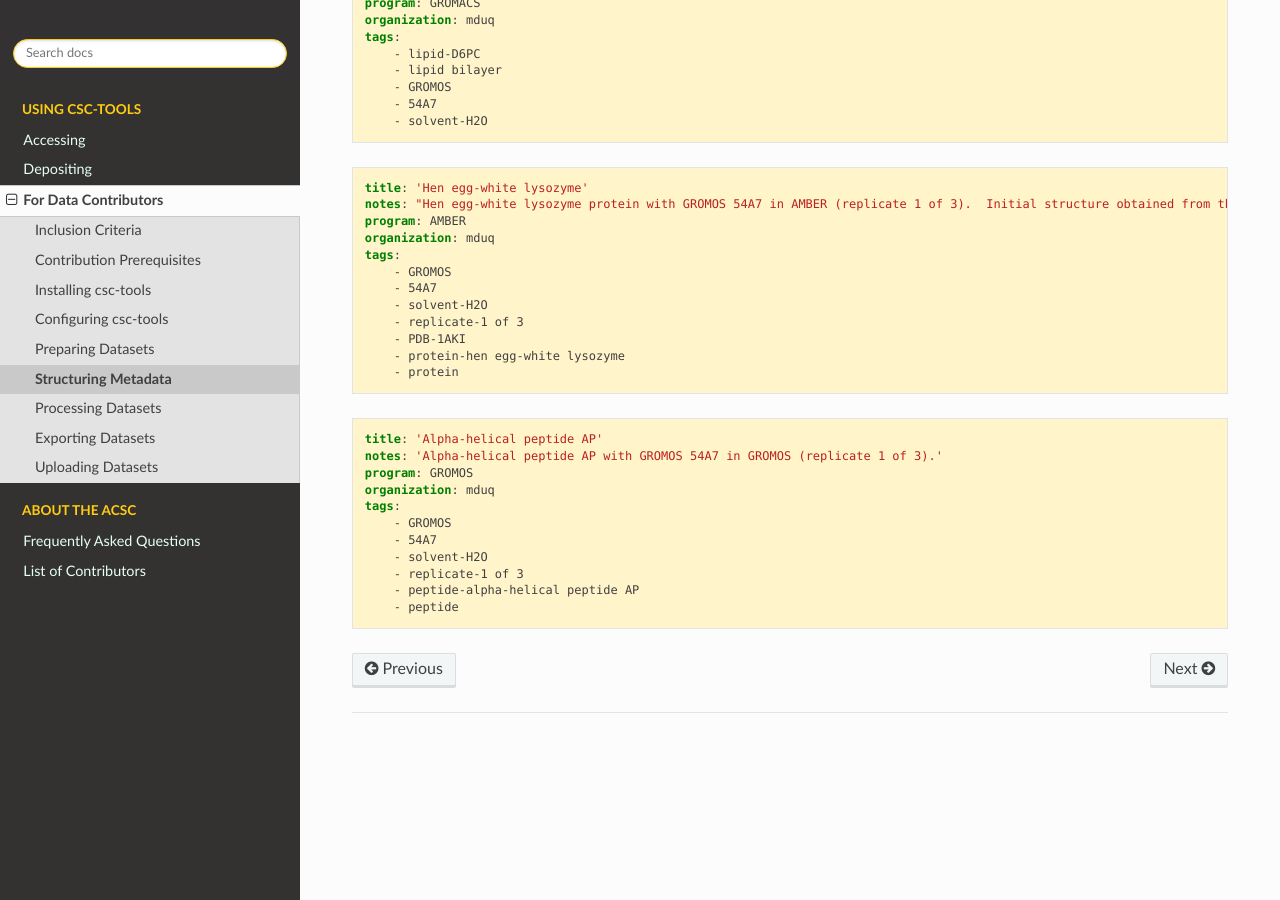
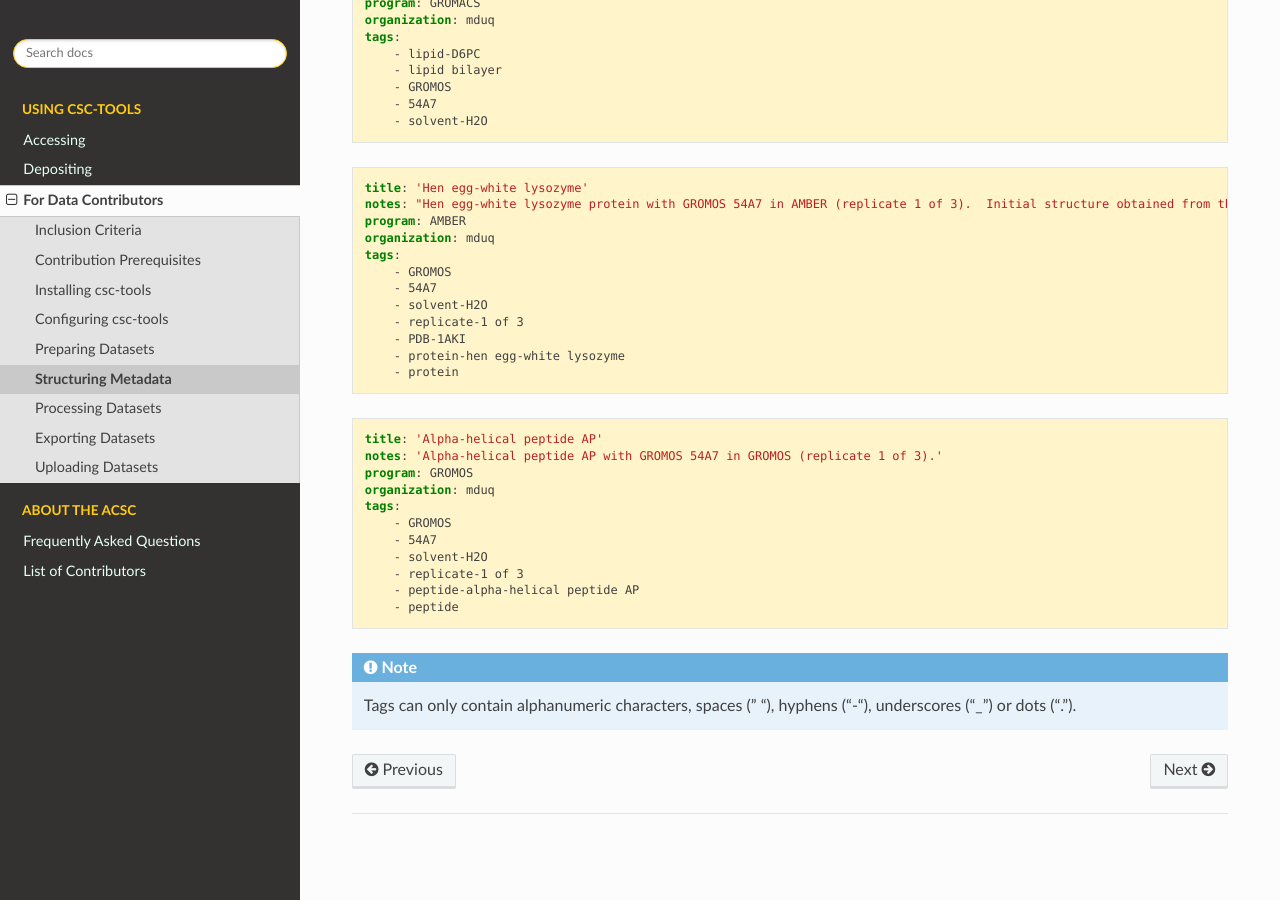
Before and after one commit to ATB-UQ/csc-tools, a Sphinx documentation site: the page built from docs/source/dataset-metadata.rst, in a window 1280 px wide and 900 px high, scrolled down 590 px. Built offline with Sphinx 7.4.7 and the Read the Docs theme 3.1.0, drawn with Linux system fonts in a browser that asks for light colours; pages that are not in the unit, such as notebooks, are missing from menus.

Commit message:
add note to docs about restrictions on tag format

```diff
--- a/docs/source/dataset-metadata.rst
+++ b/docs/source/dataset-metadata.rst
@@ -62,3 +62,6 @@ A few example metadata files are included for reference:
         - replicate-1 of 3
         - peptide-alpha-helical peptide AP
         - peptide
+
+.. note::
+    Tags can only contain alphanumeric characters, spaces (" "), hyphens ("-"), underscores ("_") or dots (".").
```
